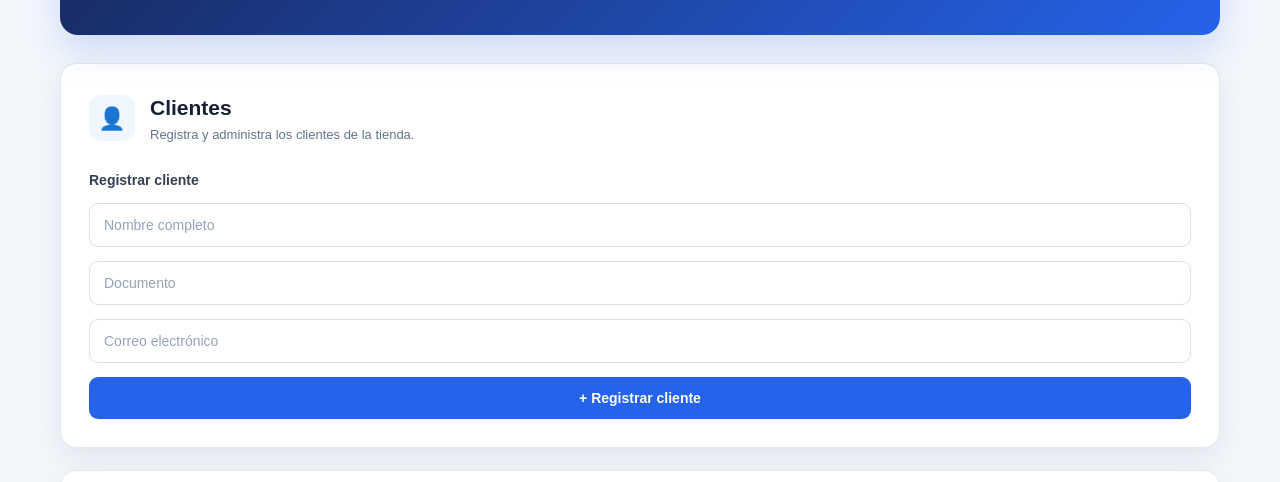
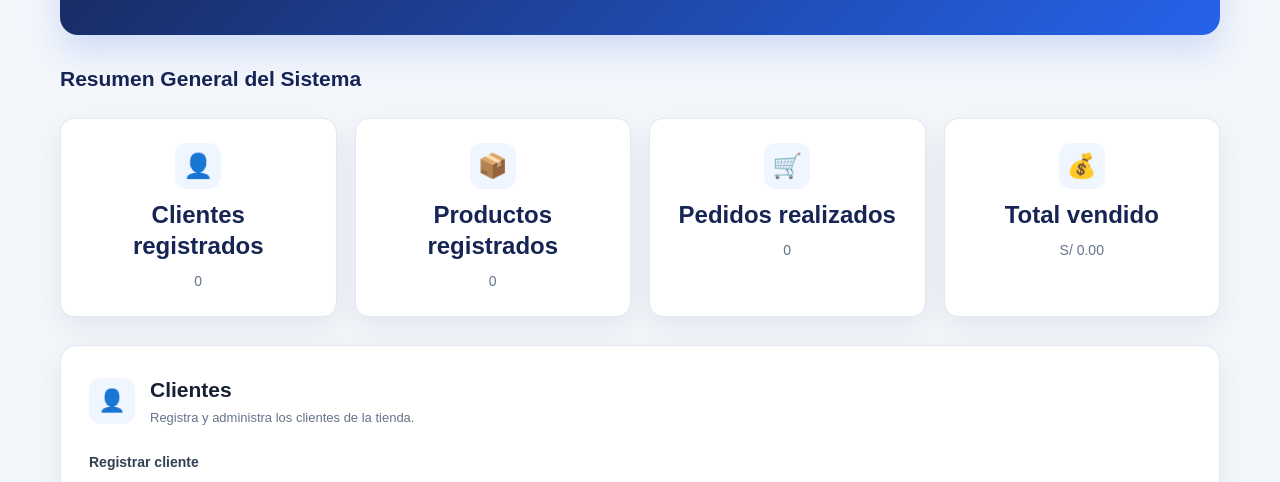
Before and after one commit to Eduardo-Jara03/Proyecto-pedidos-tiendatecnologia-grupo05, a plain HTML site: page src/index.html in a window 1280 px wide. Shown: the part 293-775 px from the top of the page. Drawn offline with Linux system fonts and the light colour scheme.

Commit message:
feat: agregar resumen general del sistema

```diff
--- a/src/css/estilos.css
+++ b/src/css/estilos.css
@@ -867,10 +867,101 @@ footer small {
 
 
 /* ==================================================
+   RESUMEN GENERAL DEL SISTEMA
+   Aporte: Nery Emerson Velásquez Pacheco
+   ================================================== */
+
+.resumen-sistema {
+    display: grid;
+
+    grid-template-columns: repeat(4, minmax(0, 1fr));
+
+    gap: 18px;
+
+    margin-bottom: 28px;
+}
+
+
+.resumen-sistema > h2 {
+    grid-column: 1 / -1;
+
+    font-size: 21px;
+
+    color: var(--azul-oscuro);
+}
+
+
+.resumen-card {
+    min-width: 0;
+
+    padding: 24px;
+
+    background: var(--blanco);
+
+    border: 1px solid var(--borde);
+
+    border-radius: 16px;
+
+    box-shadow: var(--sombra);
+}
+
+
+.resumen-icono {
+    width: 46px;
+    height: 46px;
+
+    display: flex;
+
+    align-items: center;
+
+    justify-content: center;
+
+    background: var(--azul-claro);
+
+    border-radius: 12px;
+
+    font-size: 22px;
+
+    margin-bottom: 14px;
+}
+
+
+.resumen-card h3 {
+    color: var(--texto-secundario);
+
+    font-size: 13px;
+
+    margin-bottom: 6px;
+}
+
+
+.resumen-card p {
+    color: var(--azul-oscuro);
+
+    font-size: 28px;
+
+    font-weight: bold;
+
+    font-variant-numeric: tabular-nums;
+
+    overflow-wrap: anywhere;
+}
+
+
+.resumen-card #resumenVentas {
+    color: var(--verde);
+}
+
+
+/* ==================================================
    RESPONSIVE
    ================================================== */
 
 @media (max-width: 900px) {
+
+    .resumen-sistema {
+        grid-template-columns: repeat(2, minmax(0, 1fr));
+    }
 
     .header-info {
         display: none;
@@ -890,6 +981,15 @@ footer small {
 
 
 @media (max-width: 700px) {
+
+    .resumen-sistema {
+        grid-template-columns: 1fr;
+    }
+
+
+    .resumen-card {
+        padding: 20px;
+    }
 
     main {
         margin-top: 20px;
@@ -952,3 +1052,141 @@ footer small {
     }
 
 }
+
+
+/* ==================================================
+RESUMEN GENERAL DEL SISTEMA
+Aporte: Nery Emerson Velásquez Pacheco
+================================================== */
+
+.resumen-sistema {
+    display: grid;
+
+    grid-template-columns: repeat(4, minmax(0, 1fr));
+
+    gap: 18px;
+
+    width: 100%;
+
+    margin-bottom: 28px;
+}
+
+
+.resumen-sistema > h2 {
+    grid-column: 1 / -1;
+
+    color: var(--azul-oscuro);
+
+    font-size: 21px;
+
+    margin: 0 0 6px;
+}
+
+
+.resumen-card {
+    display: flex;
+
+    flex-direction: column;
+
+    align-items: center;
+
+    gap: 10px;
+
+    min-width: 0;
+
+    padding: 24px;
+
+    background: var(--blanco);
+
+    border: 1px solid var(--borde);
+
+    border-radius: 14px;
+
+    box-shadow: var(--sombra);
+
+    text-align: center;
+
+    transition: transform 0.2s ease;
+}
+
+
+.resumen-card:hover {
+    transform: translateY(-4px);
+}
+
+
+.resumen-icono {
+    width: 46px;
+    height: 46px;
+
+    flex-shrink: 0;
+
+    display: flex;
+
+    align-items: center;
+
+    justify-content: center;
+
+    background: var(--azul-claro);
+
+    border-radius: 12px;
+
+    font-size: 24px;
+
+    margin: 0;
+}
+
+
+.resumen-card h3 {
+    color: var(--azul-oscuro);
+
+    font-size: 24px;
+
+    font-weight: bold;
+
+    line-height: 1.3;
+
+    margin: 0;
+
+    max-width: 100%;
+
+    overflow-wrap: anywhere;
+}
+
+
+.resumen-card p {
+    color: var(--texto-secundario);
+
+    font-size: 14px;
+
+    font-weight: normal;
+
+    margin: 0;
+
+    max-width: 100%;
+
+    overflow-wrap: anywhere;
+}
+
+
+.resumen-card #resumenVentas {
+    color: var(--texto-secundario);
+}
+
+
+@media (max-width: 900px) {
+
+    .resumen-sistema {
+        grid-template-columns: repeat(2, minmax(0, 1fr));
+    }
+
+}
+
+
+@media (max-width: 700px) {
+
+    .resumen-sistema {
+        grid-template-columns: 1fr;
+    }
+
+}
--- a/src/index.html
+++ b/src/index.html
@@ -64,6 +64,41 @@
 
             <div class="hero-icono">
                 💻
+            </div>
+
+        </section>
+
+
+        <!-- ========================= -->
+        <!-- Aporte: Nery Emerson Velásquez Pacheco -->
+        <!-- ========================= -->
+
+        <section class="resumen-sistema">
+
+            <h2>Resumen General del Sistema</h2>
+
+            <div class="resumen-card">
+                <div class="resumen-icono" aria-hidden="true">👤</div>
+                <h3>Clientes registrados</h3>
+                <p id="resumenClientes">0</p>
+            </div>
+
+            <div class="resumen-card">
+                <div class="resumen-icono" aria-hidden="true">📦</div>
+                <h3>Productos registrados</h3>
+                <p id="resumenProductos">0</p>
+            </div>
+
+            <div class="resumen-card">
+                <div class="resumen-icono" aria-hidden="true">🛒</div>
+                <h3>Pedidos realizados</h3>
+                <p id="resumenPedidos">0</p>
+            </div>
+
+            <div class="resumen-card">
+                <div class="resumen-icono" aria-hidden="true">💰</div>
+                <h3>Total vendido</h3>
+                <p id="resumenVentas">S/ 0.00</p>
             </div>
 
         </section>
@@ -785,6 +820,9 @@
                 JSON.stringify(clientes)
             );
 
+
+            actualizarResumenSistema();
+
         }
 
 
@@ -925,6 +963,9 @@
                 JSON.stringify(productos)
             );
 
+
+            actualizarResumenSistema();
+
         }
 
 
@@ -1340,6 +1381,9 @@
                 "pedidos",
                 JSON.stringify(pedidos)
             );
+
+
+            actualizarResumenSistema();
 
         }
 
@@ -1889,6 +1933,39 @@
         }
 
 
+        // RESUMEN GENERAL DEL SISTEMA
+
+        function actualizarResumenSistema() {
+
+            document.getElementById("resumenClientes").textContent =
+                clientes.length;
+
+
+            document.getElementById("resumenProductos").textContent =
+                productos.length;
+
+
+            document.getElementById("resumenPedidos").textContent =
+                pedidos.length;
+
+
+            const totalVendido =
+                pedidos.reduce(
+                    function(total, pedido) {
+
+                        return total + Number(pedido.total);
+
+                    },
+                    0
+                );
+
+
+            document.getElementById("resumenVentas").textContent =
+                "S/ " + totalVendido.toFixed(2);
+
+        }
+
+
         // CARGAR INFORMACIÓN AL INICIAR
 
         mostrarClientes();
@@ -1908,6 +1985,8 @@
 
         actualizarCodigoPedido();
 
+        actualizarResumenSistema();
+
     </script>
 
 </body>
```
